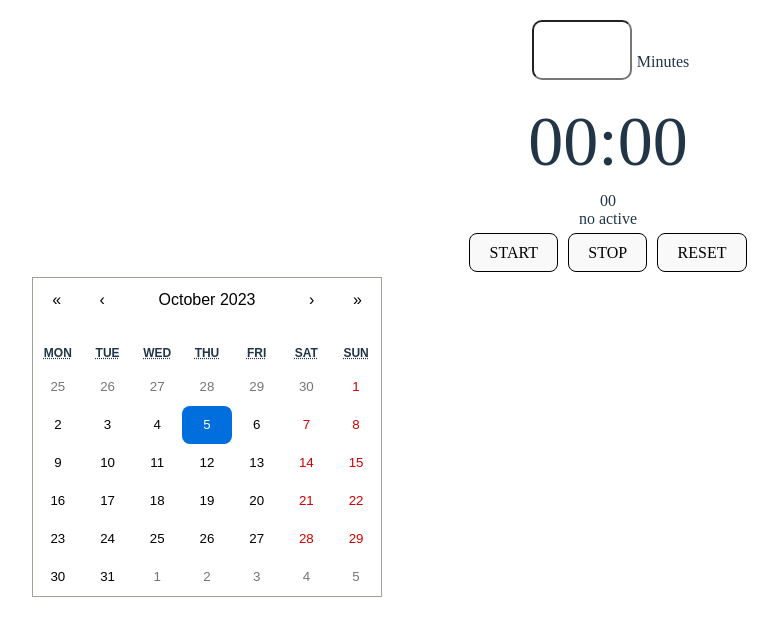
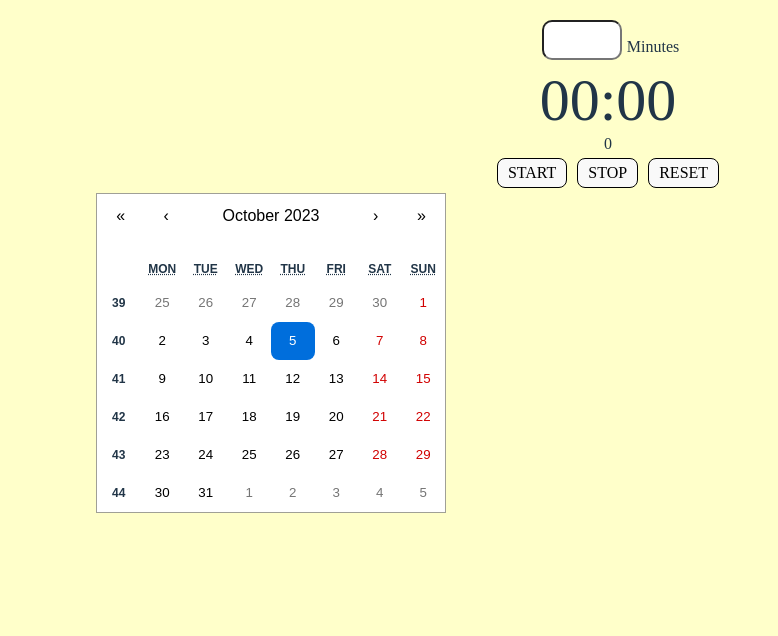
Before and after one commit to ayumi-ayumi/Pomodoro-advanced, a React (Vite) app: page / in a window 1280 px wide. Shown: the top 636 px of the page, without its empty margins (32-810 px from the left). Built offline with nearby package versions, Linux system fonts and the light colour scheme.

Commit message:
changed the background color

```diff
--- a/src/App.css
+++ b/src/App.css
@@ -20,8 +20,7 @@ body {
   /* place-items: center; */
   min-width: 320px;
   /* min-height: 100vh; */
-  width: 90%;
-
+  width: 80%;
 }
 
 
@@ -51,11 +50,11 @@ button:focus-visible {
 @media (prefers-color-scheme: light) {
   :root {
     color: #213547;
-    background-color: #ffffff;
+    background-color: #ffffca;
   }
 
   a:hover {
-    color: #747bff;
+    color: #a9d4ff;
   }
 
   button {
--- a/src/App.jsx
+++ b/src/App.jsx
@@ -14,8 +14,6 @@ export default function App() {
   const [isActive, setIsActive] = useState(false);
   const [expiryTimestamp, setExpiryTimestamp] = useState(0);
   const [timeLeft, setTimeLeft] = useState();
-  // const [timeLeft, setTimeLeft] = useState(1);
-  // const [count, setCount] = useState(0);
   const [record, setRecord] = useState();
   const [collections, setCollections] = useState();
   const [totalSeconds, setTotalSeconds] = useState(0);
@@ -35,7 +33,6 @@ export default function App() {
     );
     if (totalSecondsDataOnLocalStorage) {
       setRecord(totalSecondsDataOnLocalStorage);
-      // setCount(countDataOnLocalStorage.count);
     }
   }, []);
 
@@ -44,21 +41,6 @@ export default function App() {
       if (record.totalSeconds) setTotalSeconds(record.totalSeconds);
     }
   }, [record]);
-  // useEffect(() => {
-  //   const countDataOnLocalStorage = JSON.parse(
-  //     localStorage.getItem(todayDdMmYyyy)
-  //   );
-  //   if (countDataOnLocalStorage) {
-  //     setRecord(countDataOnLocalStorage);
-  //     // setCount(countDataOnLocalStorage.count);
-  //   }
-  // }, []);
-
-  // useEffect(() => {
-  //   if (record) {
-  //     if (record.count) setCount(record.count);
-  //   }
-  // }, [record]);
 
   useEffect(() => {
     if (isActive) {
@@ -81,21 +63,15 @@ export default function App() {
   // When time is up, add set expiry time stamp to the total seconds
   useEffect(() => {
     if (timeLeft === 0) {
-      // add();
       setTotalSeconds((prev) => prev + expiryTimestamp);
-      // setTotalSecondsToHours(("0" + (Math.floor(totalSeconds / 3600))).slice(-2));
-      // setTotalSecondsToMinutes(("0" +(totalSeconds % 3600) / 60).slice(-2));
     }
   }, [timeLeft]);
-  // }, [count]);
 
   useEffect(() => {
     if (timeLeft === 0) {
       add();
     }
   }, [totalSeconds]);
-  // }, [count]);
-  // }, [timeLeft]);
 
   //Store in the local storage
   function add() {
@@ -117,7 +93,6 @@ export default function App() {
     }
     setCollections(collection);
   }, [totalSeconds]);
-  // }, [count]);
 
   function stop() {
     clearInterval(intervalRef.current);
@@ -166,13 +141,7 @@ export default function App() {
       <Calendar
         onChange={(date) => setDate(date)}
         value={date}
-        // showWeekNumbers={true}
-        // tileContent={({ date, view }) => (
-        //   <div className="custom-date-style">{count}</div>
-        // )}
-        // tileContent={({ activeStartDate, date, view }) => view === 'month' && date.getDate() ===  new Date().getDate()? <p>Today</p> : null}
-        // tileContent = {getTileContent}
-
+        showWeekNumbers={true}
         tileContent={({ activeStartDate, date, view }) => {
           // property is shown a date as 10102023
           for (const property in collections) {
@@ -187,7 +156,7 @@ export default function App() {
                   -2
                 );
                 return (
-                  <div>
+                  <div className="totalHoursOnCalendar">
                     {hours}H {mins}
                   </div>
                 );
--- a/src/MyTimer.css
+++ b/src/MyTimer.css
@@ -1,26 +1,27 @@
-.timeLeft {
-  font-size: 70px;
-  height: 100px;
-  line-height: 100px;
+.settingTimer {
+  /* font-size: 60px; */
+  line-height: 35px;
 }
 
-.settingTimer {
-  /* font-size: 60px; */
-  line-height: 60px;
-}
-
-
 input {
-  height: 60px;
-  width: 100px;
+  height: 40px;
+  width: 80px;
   border-radius: 10px;
   margin: 5px;
-  font-size: 50px;
+  font-size: 35px;
   text-align: center;
 }
 
+.timeLeft {
+  font-size: 60px;
+  height: 70px;
+  line-height: 70px;
+}
 
+.totalHours {
+  font-size: 20px;
+}
 
-button abbr {
-  display: inline-block;
+.timerButtons {
+  padding: 5px 10px;
 }
--- a/src/components/MyTimer.jsx
+++ b/src/components/MyTimer.jsx
@@ -1,4 +1,3 @@
-import React, { useRef, useState, useEffect } from "react";
 import "/Users/Ayumi/Desktop/SelfStudy/React/pomodoro-advanced/pomodoro-advanced/src/MyTimer.css";
 
 export default function MyTimer(props) {
@@ -10,24 +9,14 @@ export default function MyTimer(props) {
 
   let totalSeconds = props.totalSeconds;
 
-  // const [timerMins, setTimerMins] = useState()
-
-  // const lastElement = props.record.slice(-1)
-
-  // function handleChange (event) {
-  //   console.log(event.target.value)
-  //   setTimerMins(prev => event.target.value)
-  // }
-
   return (
     <div style={{ textAlign: "center" }}>
       <div className="settingTimer">
         <input
           type="number"
-          // min={5}
+          min={5}
           max={60}
-          // step={5}
-          // value={15}
+          step={5}
           onChange={props.handleChange}
         />
         Minutes
@@ -36,19 +25,13 @@ export default function MyTimer(props) {
        {timeLeft ? <span>{timeLeftMinutes}</span> : <span>00</span>}:
        {timeLeft ? <span>{timeLeftSeconds}</span> : <span>00</span>}
       </div>
-      {totalSeconds &&<div>{totalSeconds}</div> }
-      {totalSeconds &&<div>{props.totalSecondsToHours}H {props.totalSecondsToMinutes}</div> }
-      {<div>{props.isActive ? "active": "no active"}</div>}
-      {/* {lastElement.map((el)=>(
-    <div>count:{el.count}</div>
-    ))} */}
-      {/* {props.record && props.record.map((item)=>(
-        <div key={item.id}>{item.date}: {item.count}</div>
-    ))} */}
-      <div className="buttons">
-        <button onClick={props.start}>START</button>
-        <button onClick={props.stop}>STOP</button>
-        <button onClick={props.reset}>RESET</button>
+      {/* {totalSeconds &&<div>{totalSeconds}</div> } */}
+      {totalSeconds &&<div className="totalHours">{props.totalSecondsToHours}H {props.totalSecondsToMinutes}</div> }
+      {/* {<div>{props.isActive ? "active": "no active"}</div>} */}
+      <div>
+        <button className="timerButtons" onClick={props.start}>START</button>
+        <button className="timerButtons" onClick={props.stop}>STOP</button>
+        <button className="timerButtons" onClick={props.reset}>RESET</button>
       </div>
     </div>
   );
--- a/src/index.css
+++ b/src/index.css
@@ -5,22 +5,15 @@
 
   color-scheme: light dark;
   color: rgba(255, 255, 255, 0.87);
-  background-color: #242424;
+  background-color: #ffffca;
+  /* background-color: #242424; */
+
 
   font-synthesis: none;
   text-rendering: optimizeLegibility;
   -webkit-font-smoothing: antialiased;
   -moz-osx-font-smoothing: grayscale;
   -webkit-text-size-adjust: 100%;
-}
-
-a {
-  font-weight: 500;
-  color: #646cff;
-  text-decoration: inherit;
-}
-a:hover {
-  color: #535bf2;
 }
 
 body {
@@ -30,6 +23,17 @@ body {
   min-width: 320px;
   min-height: 100vh;
 }
+
+a {
+  font-weight: 500;
+  color: #646cff;
+  text-decoration: inherit;
+}
+
+a:hover {
+  color: #535bf2;
+}
+
 
 h1 {
   font-size: 3.2em;
@@ -47,9 +51,11 @@ button {
   cursor: pointer;
   transition: border-color 0.25s;
 }
+
 button:hover {
   border-color: #646cff;
 }
+
 button:focus,
 button:focus-visible {
   outline: 4px auto -webkit-focus-ring-color;
@@ -60,9 +66,11 @@ button:focus-visible {
     color: #213547;
     background-color: #ffffff;
   }
+
   a:hover {
     color: #747bff;
   }
+
   button {
     background-color: #f9f9f9;
   }
```
